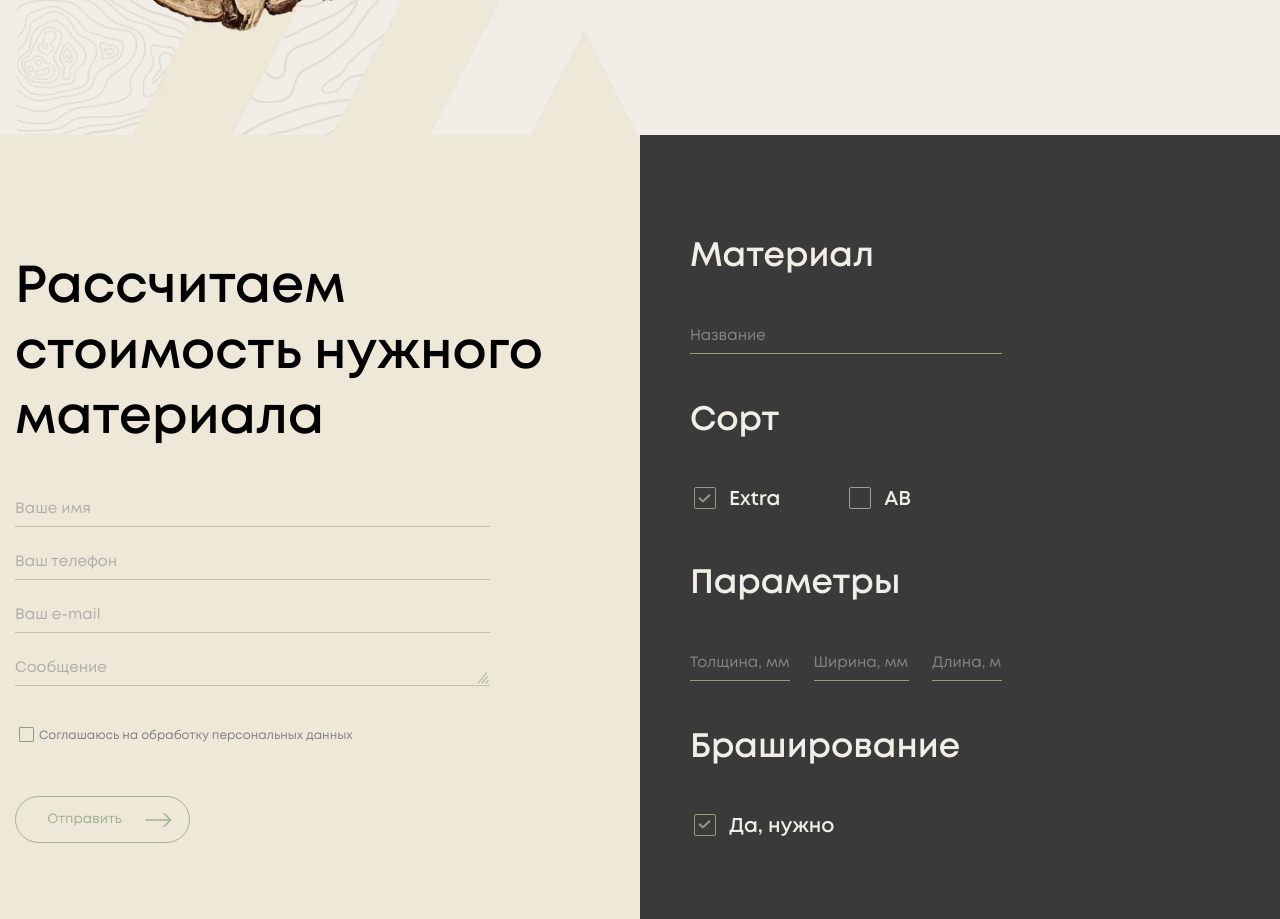
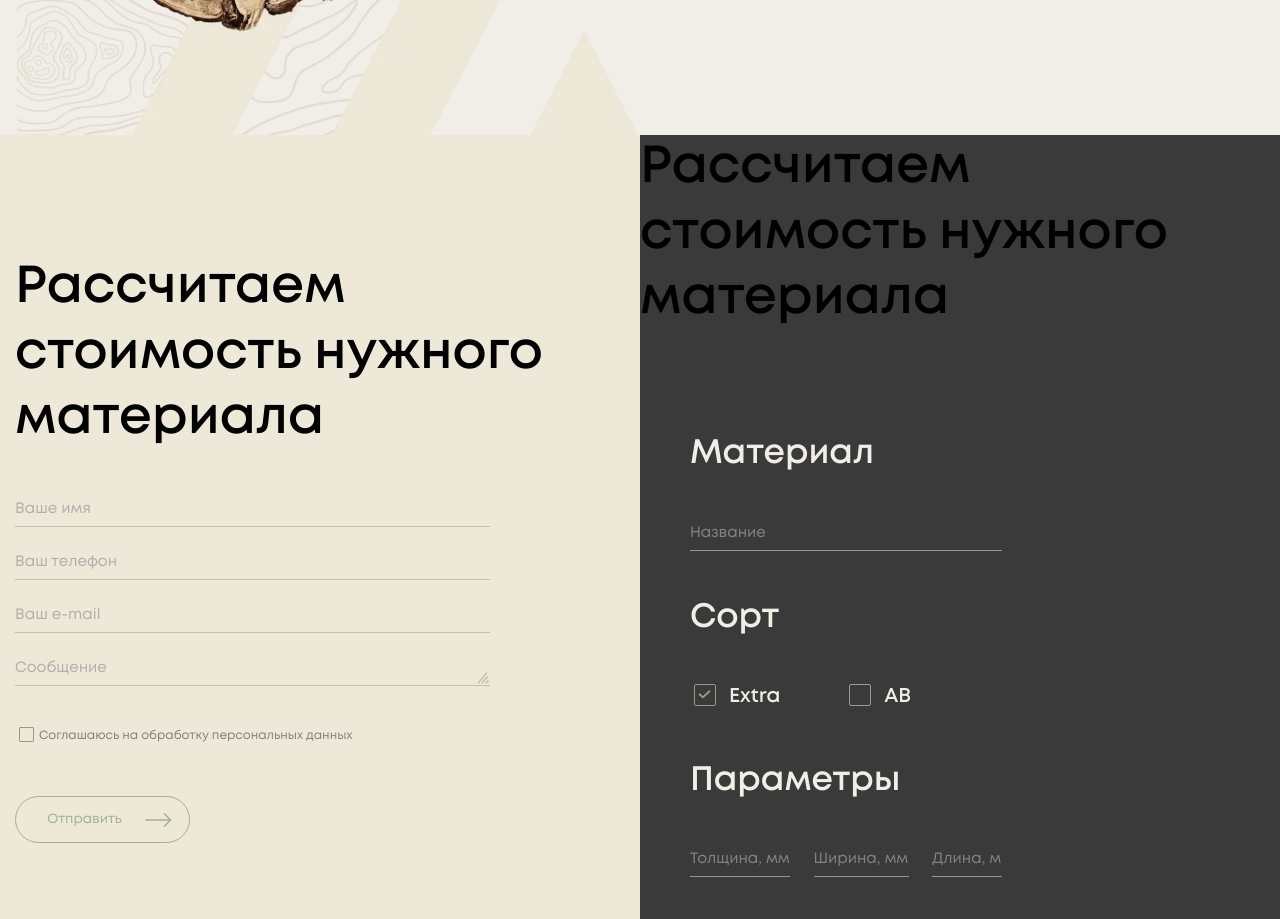
Before and after one commit to sdstanko/VLK, a plain HTML site: page index.html in a window 1280 px wide. Shown: the part 5220-6139 px from the top of the page. Drawn offline with nearby package versions, Linux system fonts and the light colour scheme; files whose address does not match are found by name.

Commit message:
Add files via upload

```diff
--- a/index.html
+++ b/index.html
@@ -297,6 +297,7 @@
 				<div class="calculator__info">
 					<picture><source srcset="img/calculator-bg.webp" type="image/webp"><img src="img/calculator-bg.jpg" alt="" class="calculator__bg"></picture>
 					<div class="calculator__content">
+						<h2 class="calculator__title calculator__title--adaptive title">Рассчитаем стоимость нужного материала</h2>
 						<form action="#" class="calculator__params params-calculator">
 							<div class="params-calculator__item">
 								<div class="params-calculator__title">Материал</div>
```
